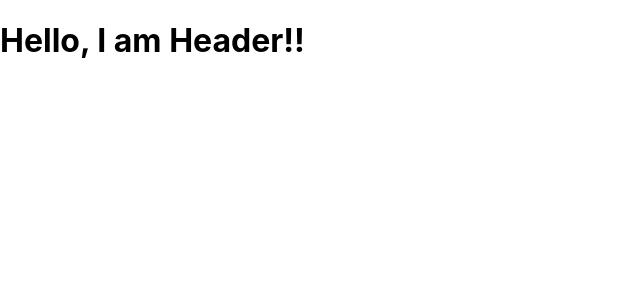
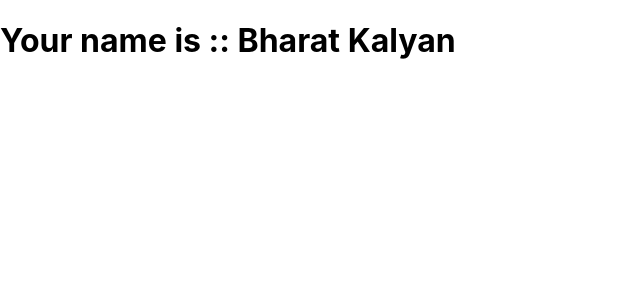
Before and after one commit to bharathkalyans/react-basics, a React (Create React App) app: page / in a window 1280 px wide. Shown: the top 300 px of the page, without its empty margins (0-640 px from the left). Built offline with nearby package versions, Linux system fonts and the light colour scheme.

Commit message:
learnt about props

```diff
--- a/src/App.js
+++ b/src/App.js
@@ -1,12 +1,12 @@
 import logo from "./logo.svg";
 import "./App.css";
 
-function Header() {
-  return <h1>Hello, I am Header!!</h1>;
-}
 
-function App() {
-  return <Header />;
+
+function App(props) {
+  return (
+    <h1>Your name is :: {props.name}</h1>
+  );
 }
 
 export default App;
--- a/src/index.js
+++ b/src/index.js
@@ -7,7 +7,7 @@ import reportWebVitals from './reportWebVitals';
 const root = ReactDOM.createRoot(document.getElementById('root'));
 root.render(
   <React.StrictMode>
-    <App />
+    <App name="Bharat Kalyan"/>
   </React.StrictMode>
 );
 
```
